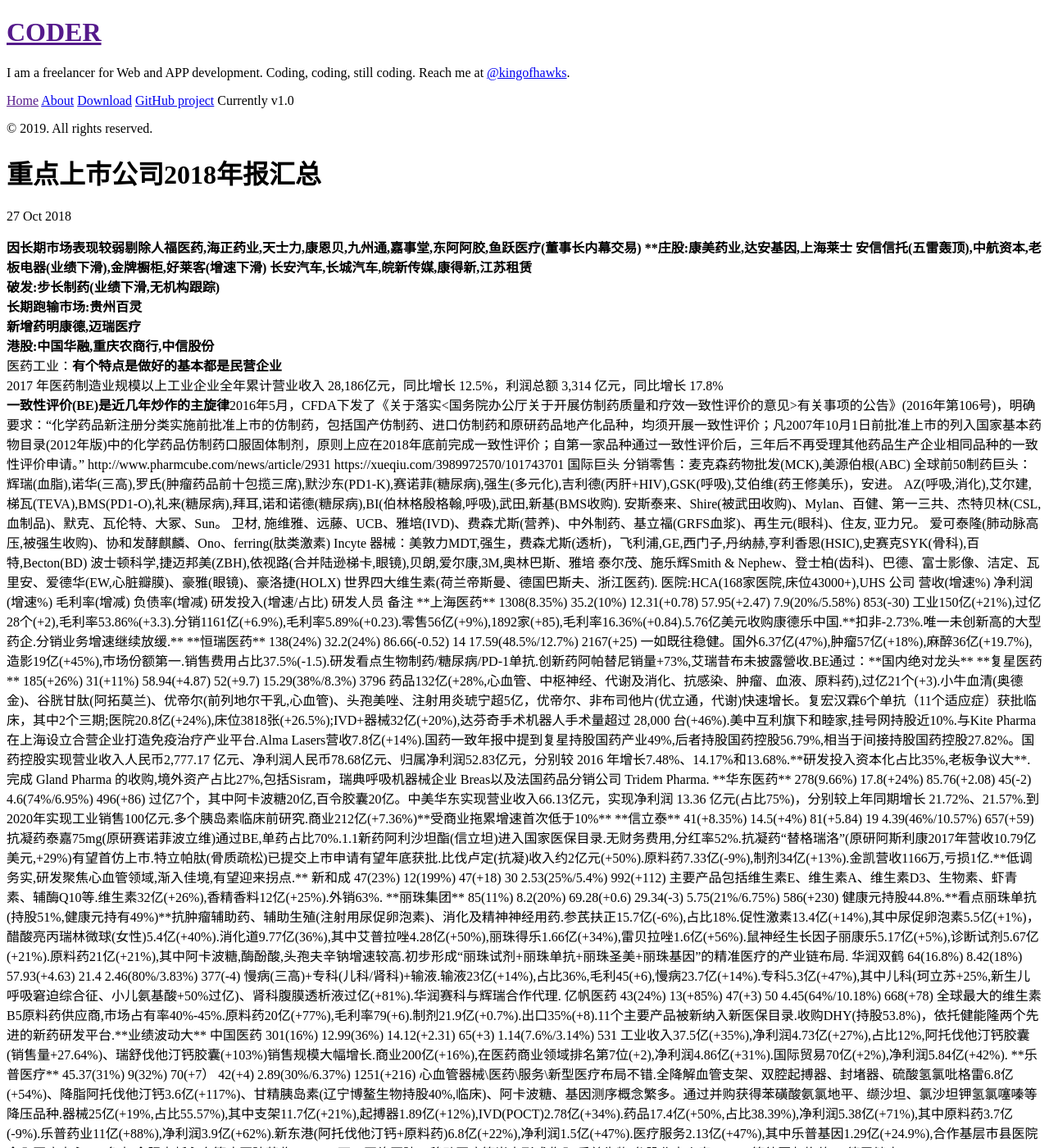
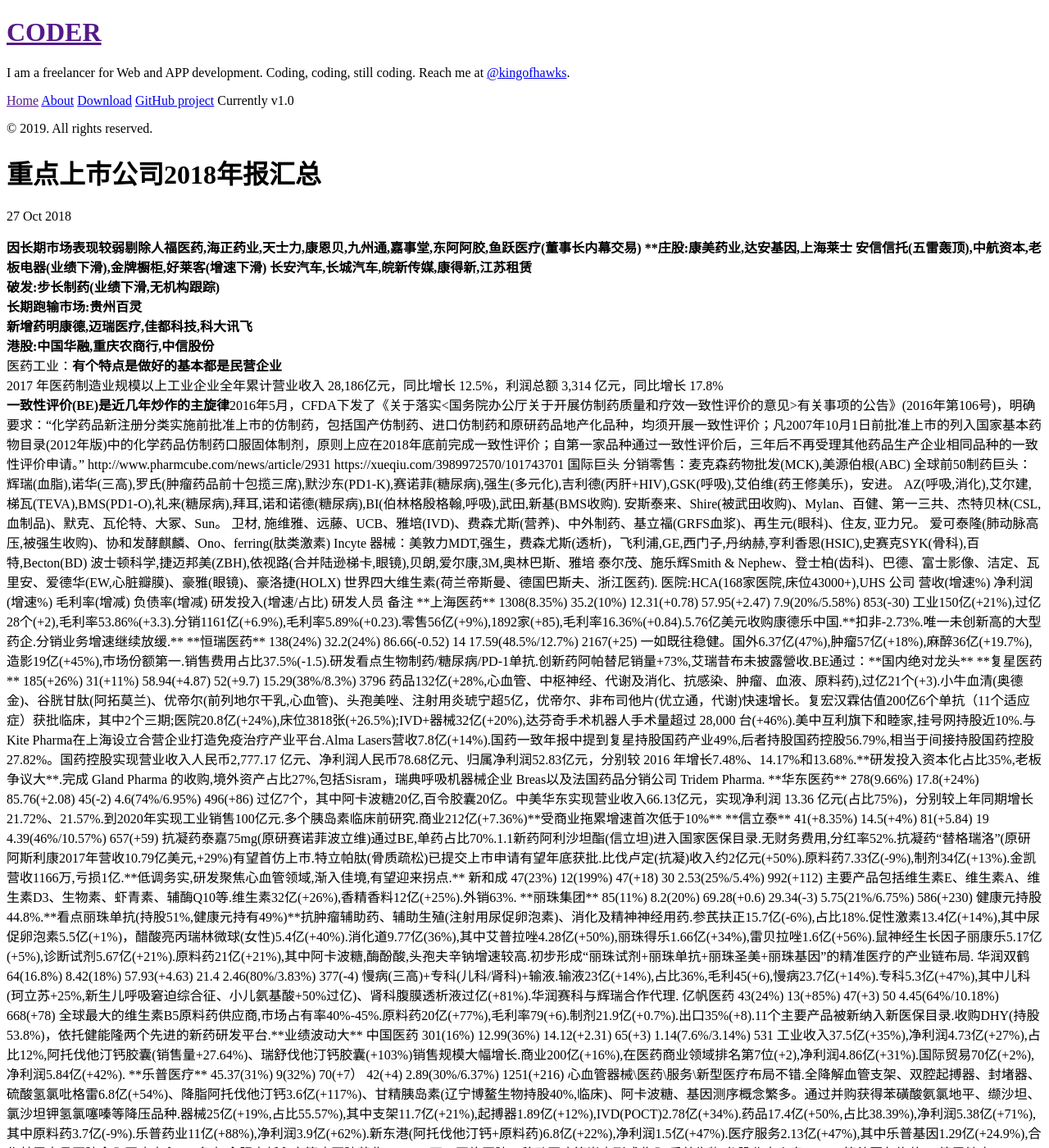
Before and after one commit to kingofhawks/kingofhawks.github.io, a Jekyll site: the page built from _posts/2018-10-27-重点上市公司2018年报汇总.md, in a window 1280 px wide and 1400 px high. Shown: the whole window at 82% size. Built offline with Jekyll 4.4.1, drawn with Linux system fonts in a browser that asks for light colours; our own code applies the rules of GitHub Pages for plain Markdown files; some of the changed text lies outside the part shown.

Commit message:
update post

```diff
--- a/_posts/2018-10-27-重点上市公司2018年报汇总.md
+++ b/_posts/2018-10-27-重点上市公司2018年报汇总.md
@@ -4,7 +4,7 @@
 **长安汽车,长城汽车,皖新传媒,康得新,江苏租赁**
 **破发:步长制药(业绩下滑,无机构跟踪)**
 **长期跑输市场:贵州百灵**
-**新增药明康德,迈瑞医疗**
+**新增药明康德,迈瑞医疗,佳都科技,科大讯飞**
 **港股:中国华融,重庆农商行,中信股份**
 医药工业：**有个特点是做好的基本都是民营企业**
 2017 年医药制造业规模以上工业企业全年累计营业收入 28,186亿元，同比增长 12.5%，利润总额 3,314 亿元，同比增长 17.8%
@@ -27,7 +27,7 @@
 公司          营收(增速%)       净利润(增速%)   毛利率(增减)   负债率(增减)    研发投入(增速/占比)    研发人员   备注
 **上海医药**    1308(8.35%)     35.2(10%)     12.31(+0.78)   57.95(+2.47)   7.9(20%/5.58%)       853(-30)      工业150亿(+21%),过亿28个(+2),毛利率53.86%(+3.3).分销1161亿(+6.9%),毛利率5.89%(+0.23).零售56亿(+9%),1892家(+85),毛利率16.36%(+0.84).5.76亿美元收购康德乐中国.**扣非-2.73%.唯一未创新高的大型药企.分销业务增速继续放缓.**
 **恒瑞医药**    138(24%)         32.2(24%)     86.66(-0.52)   14             17.59(48.5%/12.7%)   2167(+25)     一如既往稳健。国外6.37亿(47%),肿瘤57亿(+18%),麻醉36亿(+19.7%),造影19亿(+45%),市场份额第一.销售费用占比37.5%(-1.5).研发看点生物制药/糖尿病/PD-1单抗.创新药阿帕替尼销量+73%,艾瑞昔布未披露營收.BE通过：**国内绝对龙头**
-**复星医药**    185(+26%)        31(+11%)       58.94(+4.87)  52(+9.7)      15.29(38%/8.3%)        3796     药品132亿(+28%,心血管、中枢神经、代谢及消化、抗感染、肿瘤、血液、原料药),过亿21个(+3).小牛血清(奥德金)、谷胱甘肽(阿拓莫兰)、优帝尔(前列地尔干乳,心血管)、头孢美唑、注射用炎琥宁超5亿，优帝尔、非布司他片(优立通，代谢)快速增长。复宏汉霖6个单抗（11个适应症）获批临床，其中2个三期;医院20.8亿(+24%),床位3818张(+26.5%);IVD+器械32亿(+20%),达芬奇手术机器人手术量超过 28,000 台(+46%).美中互利旗下和睦家,挂号网持股近10%.与Kite Pharma在上海设立合营企业打造免疫治疗产业平台.Alma Lasers营收7.8亿(+14%).国药一致年报中提到复星持股国药产业49%,后者持股国药控股56.79%,相当于间接持股国药控股27.82%。国药控股实现营业收入人民币2,777.17 亿元、净利润人民币78.68亿元、归属净利润52.83亿元，分别较 2016 年增长7.48%、14.17%和13.68%.**研发投入资本化占比35%,老板争议大**.完成 Gland Pharma 的收购,境外资产占比27%,包括Sisram，瑞典呼吸机器械企业 Breas以及法国药品分销公司 Tridem Pharma.
+**复星医药**    185(+26%)        31(+11%)       58.94(+4.87)  52(+9.7)      15.29(38%/8.3%)        3796     药品132亿(+28%,心血管、中枢神经、代谢及消化、抗感染、肿瘤、血液、原料药),过亿21个(+3).小牛血清(奥德金)、谷胱甘肽(阿拓莫兰)、优帝尔(前列地尔干乳,心血管)、头孢美唑、注射用炎琥宁超5亿，优帝尔、非布司他片(优立通，代谢)快速增长。复宏汉霖估值200亿6个单抗（11个适应症）获批临床，其中2个三期;医院20.8亿(+24%),床位3818张(+26.5%);IVD+器械32亿(+20%),达芬奇手术机器人手术量超过 28,000 台(+46%).美中互利旗下和睦家,挂号网持股近10%.与Kite Pharma在上海设立合营企业打造免疫治疗产业平台.Alma Lasers营收7.8亿(+14%).国药一致年报中提到复星持股国药产业49%,后者持股国药控股56.79%,相当于间接持股国药控股27.82%。国药控股实现营业收入人民币2,777.17 亿元、净利润人民币78.68亿元、归属净利润52.83亿元，分别较 2016 年增长7.48%、14.17%和13.68%.**研发投入资本化占比35%,老板争议大**.完成 Gland Pharma 的收购,境外资产占比27%,包括Sisram，瑞典呼吸机器械企业 Breas以及法国药品分销公司 Tridem Pharma.
 **华东医药**    278(9.66%)       17.8(+24%)    85.76(+2.08)   45(-2)        4.6(74%/6.95%)       496(+86)        过亿7个，其中阿卡波糖20亿,百令胶囊20亿。中美华东实现营业收入66.13亿元，实现净利润 13.36 亿元(占比75%)，分别较上年同期增长 21.72%、21.57%.到2020年实现工业销售100亿元.多个胰岛素临床前研究.商业212亿(+7.36%)**受商业拖累增速首次低于10%**
 **信立泰**      41(+8.35%)       14.5(+4%)     81(+5.84)     19             4.39(46%/10.57%)     657(+59)  抗凝药泰嘉75mg(原研赛诺菲波立维)通过BE,单药占比70%.1.1新药阿利沙坦酯(信立坦)进入国家医保目录.无财务费用,分红率52%.抗凝药“替格瑞洛”(原研阿斯利康2017年营收10.79亿美元,+29%)有望首仿上市.特立帕肽(骨质疏松)已提交上市申请有望年底获批.比伐卢定(抗凝)收入约2亿元(+50%).原料药7.33亿(-9%),制剂34亿(+13%).金凯营收1166万,亏损1亿.**低调务实,研发聚焦心血管领域,渐入佳境,有望迎来拐点.**
 新和成         47(23%)          12(199%)        47(+18)       30              2.53(25%/5.4%)      992(+112)     主要产品包括维生素E、维生素A、维生素D3、生物素、虾青素、辅酶Q10等.维生素32亿(+26%),香精香料12亿(+25%).外销63%.
@@ -230,13 +230,13 @@
 **海康威视**319(26%)        74(26%)         41.58(+1.48)    全球最大的安防厂商,行业垄断地位,业绩持续高增长,无财务费用
 立讯精密   228(66%)        16.9(46%)      22(+0.37)       48           5.8(44%/5.74%)      1940(+255)       全球连接器厂商排名中，立讯精密排名第8位，是唯一进入前十的中国大陆企业.消费电子占比66%(+36),电脑占比19%,汽车5%,通讯7%.外销占比84.85%,汇兑损失1亿.
 汇川技术  36.6(32%)         9.3(15%)       48.12(-0.35)    40              工业自动化.国内新能源客车(宇通合作)电机控制器最大供应商.新能源汽车领域共实现销售收入8.45 亿元，同比增长 31%.电梯一体化业务实现销售收入 9.68 亿元，同比增长 8%.轨道交通业务实现收入2.29 亿
-光环新网   40(75%)         4.35(30%)       20.53(-6.41)          AWS合作.云计算占比70%,IDC30%.中金云网从事云计算服务\数据中心外包,营收6.3亿,利润2.18亿.95倍溢价收购的无双科技的主营业务为搜索引擎营销及相关服务,营收13亿,利润0.84亿.科信盛彩.上海嘉定\房山绿色云计算基地.**收购来的公司利润占比超过了70%,不排除无双科技可能在业绩承诺期后出现营业利润下滑的风险**
+光环新网   40(75%)         4.35(30%)       20.53(-6.41)       运营AWS北京区域.云计算占比70%,IDC30%.中金云网从事云计算服务\数据中心外包,营收6.3亿,利润2.18亿.95倍溢价收购的无双科技的主营业务为搜索引擎营销及相关服务,营收13亿,利润0.84亿.科信盛彩.上海嘉定\房山绿色云计算基地.**收购来的公司利润占比超过了70%,不排除无双科技可能在业绩承诺期后出现营业利润下滑的风险**
 卫宁健康  9.5(26.7%)       5.18(240%)       54(+0.24)      30            医院和卫生管理机构.扣非后1.64亿(18%)
 机器人   24(20%)           4.3(5%)          32.94(+1.27)    -  **增速放缓**
 华宇软件  18(34%)          2.7(30%)                         38             法院(占比65%)、检察院、司法行政、食品安全、党政办公.布局机器学习,数据分析.实力还行
-网宿科技                                                                CDN竞争激烈，17年一季度似乎是拐点，净利润首次下滑
+网宿科技                                                                CDN竞争激烈，17年一季度似乎是拐点，净利润首次下滑 科大讯飞 上市AI第一股，估值太离谱,参股商汤、寒武纪、优必选(机器人)等.
 超图软件  12.5(50%)        1.96(54%)       不动产登记业务驱动下，订单、收入均取得较大幅度增长,新签合同额18 亿元，同比增长约40%.GIS 软件营业收入11.99 亿元，同比增长57.94%，毛利率下降6.93pcts 至59.31%.对标ESRI的arcgis.
-
+**佳都科技** 参股云从科技(金融业人脸、图像识别,估值230亿)11%?,其它AI巨头如商汤(人脸识别,阿里投资)估值45亿美元、旷视科技Face++(识别,支付宝使用,蚂蚁金服投资,25亿美元)、依图(安防、医疗、金融等行业,21亿美元)、深兰科技(智能驾驶、机器人、手脉识别),基本以人脸、活体、证件识别为主,都提供云平台API.其它BAT都有AI研发、寒武纪(芯片,25亿美元)等
 
 2017 年，中国汽车产销数量呈微增长态势，分别达到 2,901.5 万辆及 2,887.9 万辆，同比增长 3.19%和 3.04%，销量连续九年蝉联全球第一
 乘用车是汽车行业增长的主要动力。2017 年，乘用车销售 2471.8 万辆，同比微增 1.4%，增速大幅回落。其中，SUV 全年销售 1,025.3 万辆，增长 13.3%.
```
